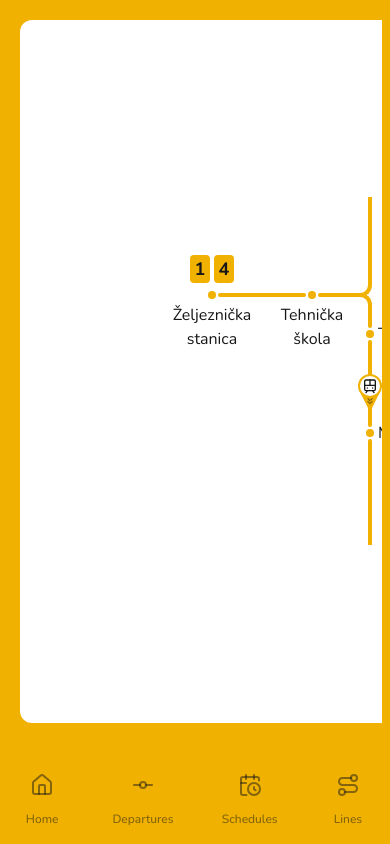
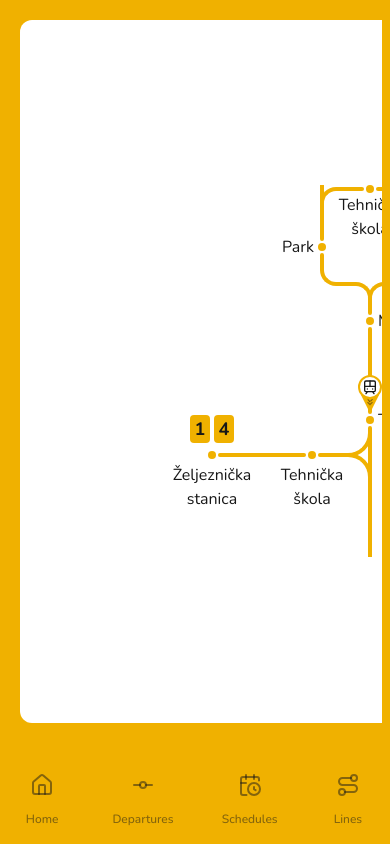
Before and after one commit to corentindautreme/transit-planner-client, a Next.js app: page /map in a window 390 px wide. Built offline with nearby package versions, Linux system fonts and the light colour scheme.

Commit message:
WIP Live map

```diff
--- a/src/app/(ui)/map/page.tsx
+++ b/src/app/(ui)/map/page.tsx
@@ -5,7 +5,7 @@ export default async function Page() {
         <>
             <div className="h-full w-[200%] bg-white rounded-xl py-3 px-1 flex items-center md:flex-col md:justify-center mx-auto overflow-y-hidden overflow-x-scroll">
 
-                <div className="relative w-full md:w-auto h-auto md:h-full flex flex-col md:flex-row justify-center items-start">
+                <div className="relative w-full md:w-auto h-auto md:h-full flex flex-col-reverse md:flex-row justify-center items-start">
                     {/* Live tram */}
                     <div className="absolute flex items-center justify-center left-1/2 -translate-x-1/2 md:translate-x-0 translate-y-0 md:-translate-y-1/2 top-[52%] md:top-1/2 md:left-[52%]">
                         <div className="md:hidden"><VerticalVehicle direction={'down'}/></div>
@@ -75,9 +75,10 @@ export default async function Page() {
                             </div>
 
                             {/* Connection to main track */}
-                            <div className="w-[25px] h-full md:w-full md:h-[25px] flex flex-col md:flex-row">
-                                <div className="h-1/2 md:h-full md:w-1/2 -mb-1 me-0 md:mb-0 md:-me-1 border-yellow-500 border-4 border-s-0 border-t-0 rounded-br-xl rounded-tl-none"></div> {/*md:border-s-4 md:border-t-4 md:border-b-0 md:border-l-0 md:rounded-tl-xl md:rounded-br-none*/}
-                                <div className="grow border-yellow-500 border-4 border-s-0 border-b-0 rounded-tr-xl rounded-bl-none md:border-s-4 md:border-b-4 md:border-t-0 md:border-r-0 md:rounded-bl-xl md:rounded-tr-none"></div>
+                            <div className="relative w-[25px] h-full md:w-full md:h-[25px] flex flex-col md:flex-row">
+                                <div className="absolute right-0 bottom-0 h-full md:h-1 w-1 md:w-full bg-yellow-500"></div>
+                                <div className="h-1/2 md:h-full md:w-1/2 -mb-1 me-0 md:mb-0 md:-me-1 border-yellow-500 border-4 border-s-0 border-t-0 rounded-br-3xl rounded-tl-none"></div> {/*md:border-s-4 md:border-t-4 md:border-b-0 md:border-l-0 md:rounded-tl-xl md:rounded-br-none*/}
+                                <div className="grow border-yellow-500 border-4 border-s-0 border-b-0 rounded-tr-3xl rounded-bl-none md:border-s-4 md:border-b-4 md:border-t-0 md:border-r-0 md:rounded-bl-3xl md:rounded-tr-none"></div>
                             </div>
                         </div>
 
@@ -118,10 +119,111 @@ export default async function Page() {
                         </div>
                     </div>
 
-                    <div className="w-full md:w-auto h-auto md:h-full flex md:flex-col">
-                        <div className="flex-1/2"></div>
-                        <div className="shrink-0 h-[100px] w-1 md:w-[100px] md:h-1 bg-yellow-500"></div>
-                        <div className="flex-1/2"></div>
+                    {/*<div className="w-full md:w-auto h-auto md:h-full flex md:flex-col">*/}
+                    {/*    <div className="flex-1/2"></div>*/}
+                    {/*    <div className="shrink-0 h-[100px] w-1 md:w-[100px] md:h-1 bg-yellow-500"></div>*/}
+                    {/*    <div className="flex-1/2"></div>*/}
+                    {/*</div>*/}
+
+                    {/* 2-track fork */}
+                    <div className="w-full md:w-auto h-auto md:h-full flex flex-col-reverse md:flex-row">
+
+                        {/* Connection to main track */}
+                        <div className="w-full md:w-auto h-auto md:h-full flex md:flex-col">
+                            <div className="flex-1/2"></div>
+
+                            <div className="shrink-0 w-[100px] md:w-auto h-auto md:h-[100px]">
+                                <div className="flex md:flex-col w-full md:w-[50px] h-[50px] md:h-full">
+                                    {/* First branch */}
+                                    <div className="shrink-0 w-[calc(50%+0.125rem)] md:w-full h-full md:h-[calc(50%+0.125rem)] flex md:flex-col">
+                                        {/* Mobile top left, md top right */}
+                                        <div className="md:self-end flex-1/2 h-[calc(50%+0.125rem)] md:h-auto md:w-[calc(50%+0.125rem)] border-yellow-500 border-s-4 border-b-4 md:border-b-0 md:border-t-4 rounded-bl-2xl md:rounded-bl-none md:rounded-tl-2xl"></div>
+                                        {/* Mobile bottom right, md bottom left */}
+                                        <div className="self-end md:self-start flex-1/2 h-[calc(50%+0.125rem)] md:h-auto md:w-[calc(50%+0.125rem)] border-yellow-500 border-e-4 border-t-4 md:border-t-0 md:border-b-4 rounded-tr-2xl md:rounded-tr-none md:rounded-br-2xl"></div>
+                                    </div>
+                                    {/* Second branch */}
+                                    <div className="shrink-0 -ms-1 md:ms-0 md:-mt-1 w-[calc(50%+0.125rem)] md:w-full h-full md:h-[calc(50%+0.125rem)] flex md:flex-col">
+                                        {/* Mobile bottom left, md top left */}
+                                        <div className="self-end md:self-start flex-1/2 h-[calc(50%+0.125rem)] md:h-auto md:w-[calc(50%+0.125rem)] border-yellow-500 border-t-4 border-s-4 md:border-s-0 md:border-e-4 rounded-tl-2xl md:rounded-tl-none md:rounded-tr-2xl"></div>
+                                        {/* Mobile top right, md bottom right */}
+                                        <div className="md:self-end flex-1/2 h-[calc(50%+0.125rem)] md:h-auto md:w-[calc(50%+0.125rem)] border-yellow-500 border-b-4 border-e-4 md:border-e-0 md:border-s-4 rounded-br-2xl md:rounded-br-none md:rounded-bl-2xl"></div>
+                                    </div>
+                                </div>
+                            </div>
+
+                            <div className="flex-1/2"></div>
+                        </div>
+
+                        {/* Tracks */}
+                        <div className="flex md:flex-col w-full md:w-auto h-auto md:h-full">
+
+                            {/* left/top track */}
+                            <div className="flex-1/2 flex flex-col md:flex-row items-center md:justify-center">
+                                {/* Station */}
+                                <div className="w-full md:w-auto md:min-w-[50px] md:max-w-[50px] h-auto md:h-full flex flex-row gap-1 md:gap-2 md:flex-col">
+
+                                    <div className="w-full grow md:flex md:items-end">
+                                        <div className="w-full text-end md:text-center">Park</div>
+                                    </div>
+
+                                    <div className="shrink-0 flex flex-col md:flex-row items-center gap-0.5">
+                                        <div className="flex-1 w-1 h-0 md:w-0 md:h-1 bg-yellow-500 rounded-b-xl md:rounded-b-none md:rounded-br-xl md:rounded-e-xl"></div>
+                                        <div className="size-2 bg-yellow-500 rounded-full"></div>
+                                        <div className="flex-1 w-1 md:h-1 bg-yellow-500 rounded-t-xl md:rounded-t-none md:rounded-tl-xl md:rounded-s-xl"></div>
+                                    </div>
+
+                                    <div className="shrink-0 w-[calc(50px-0.125rem-8px)] md:w-auto md:h-[calc(50px-0.375rem-8px)]"></div> {/* 50px - flex gap-1/2 - size of the station marker */}
+                                </div>
+                            </div>
+
+                            {/* right/bottom track */}
+                            <div className="flex-1/2 flex flex-col md:flex-row items-center md:justify-center">
+                                {/* Station */}
+                                <div className="w-full md:w-auto md:max-w-[50px] h-auto md:h-full flex flex-row gap-1 md:gap-2 md:flex-col">
+                                    <div className="shrink-0 w-[calc(50px-0.125rem-8px)] md:w-auto md:h-[calc(50px-0.375rem-8px)]"></div> {/* 50px - flex gap-1 - size of the station marker */}
+
+                                    <div className="flex flex-col md:flex-row items-center gap-0.5">
+                                        <div className="flex-1 w-1 h-0 md:w-0 md:h-1 bg-yellow-500 rounded-b-xl md:rounded-b-none md:rounded-br-xl md:rounded-e-xl"></div>
+                                        <div className="size-2 bg-yellow-500 rounded-full"></div>
+                                        <div className="flex-1 w-1 md:h-1 bg-yellow-500 rounded-t-xl md:rounded-t-none md:rounded-tl-xl md:rounded-s-xl"></div>
+                                    </div>
+
+                                    <div className="w-full grow">
+                                        <div className="text-start md:flex md:flex-col md:items-center">Skenderija</div>
+                                    </div>
+                                </div>
+                            </div>
+
+                        </div>
+
+                        {/* 2-track fork link with station */}
+                        <div className="flex md:flex-col w-full md:w-auto h-auto md:h-full">
+                            <div className="flex-1/2"></div>
+
+                            <div className="relative shrink-0 w-[100px] md:w-[50px] h-[50px] md:h-[100px] flex md:flex-col">
+                                <div className="absolute w-full h-full border-yellow-500 border-x-4 md:border-x-0 md:border-y-4"></div>
+                                {/*<div className="w-full md:w-auto h-auto md:h-full border-yellow-500 border-4 border-b-0 md:border-b-4 md:border-s-0 md-border-b-0 rounded-e-2xl"></div>*/}
+                                <div className="mt-0.5 md:mt-0 flex-1/2 border-yellow-500 border-4 border-e-0 border-b-0 md:border-e-4 md:border-l-0 md:border-b-0 rounded-tl-2xl md:rounded-tl-none md:rounded-tr-2xl"></div>
+
+                                {/* Station */}
+                                <div className="flex flex-col md:flex-row">
+                                    <div className="flex md:flex-col items-center gap-0.5">
+                                        <div className="flex-1 h-1 w-0 md:h-0 md:w-1 bg-yellow-500 rounded-e-xl md:rounded-e-none md:rounded-br-xl md:rounded-b-xl"></div>
+                                        <div className="size-2 bg-yellow-500 rounded-full"></div>
+                                        <div className="flex-1 h-1 w-0 md:h-0 md:w-1 bg-yellow-500 rounded-s-xl md:rounded-s-none md:rounded-tr-xl md:rounded-t-xl"></div>
+                                    </div>
+
+                                    <div className="flex-1/2 h-0 md:h-auto md:w-0 md:text-nowrap flex md:flex-col justify-center">
+                                        <div className="text-center">Tehnička škola</div>
+                                    </div>
+                                </div>
+
+                                <div className="mt-0.5 md:mt-0 flex-1/2 border-yellow-500 border-4 border-l-0 border-b-0 md:border-b-4 md:border-t-0 rounded-tr-2xl md:rounded-tr-none md:rounded-br-2xl"></div>
+                            </div>
+
+                            <div className="flex-1/2"></div>
+                        </div>
+
                     </div>
                 </div>
             </div>
```
